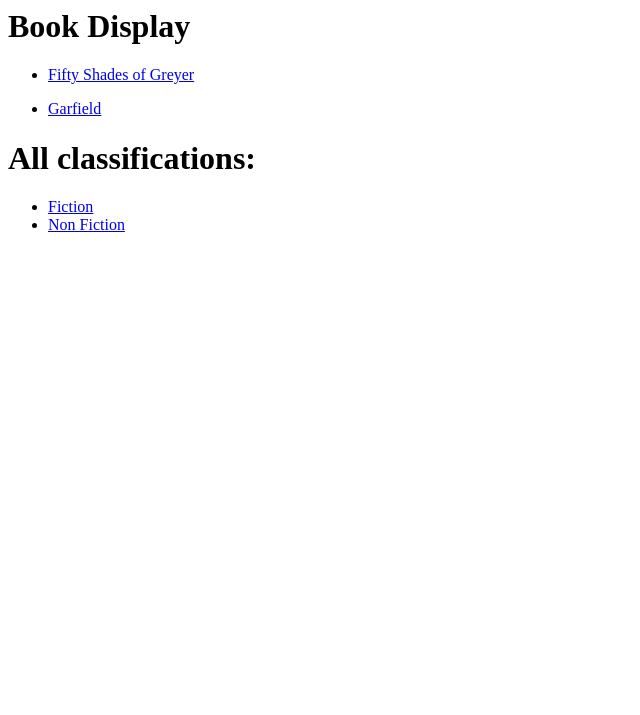
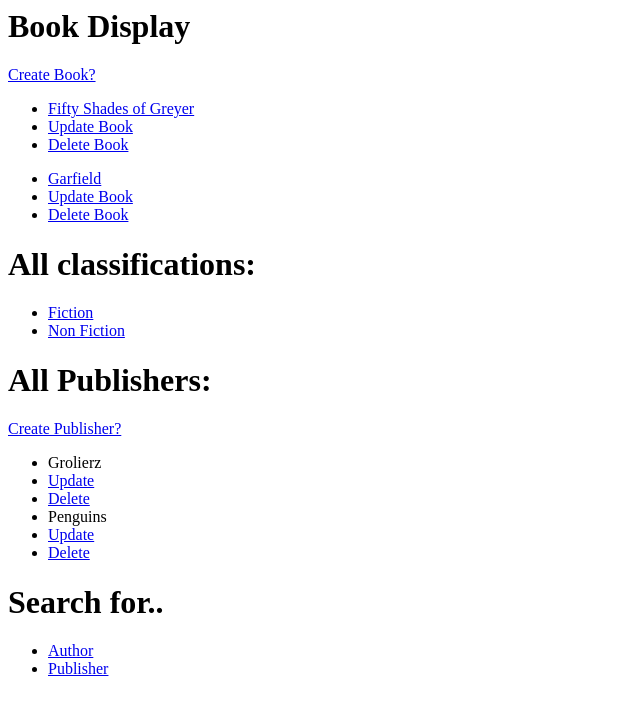
Before and after one commit to atticus-ezis/mysite, a Django app: page /books/ in a window 1280 px wide. Shown: the top 715 px of the page, without its empty margins (0-640 px from the left). Run offline with Django 5.2, Linux system fonts and the light colour scheme; data comes from the database, SQL or seed files in the repository; both versions use the stored data as it was after the commit.

Commit message:
Exercise 6

```diff
--- /dev/null
+++ b/books/templates/create_author.html
@@ -0,0 +1,4 @@
+<form method="POST">
+  {% csrf_token %} {{ form.as_p }}
+  <input type="submit" value="Create" />
+</form>
--- /dev/null
+++ b/books/templates/create_book.html
@@ -0,0 +1,5 @@
+<h1>Create {{ object }}</h1>
+<form action="" method="post">
+  {% csrf_token %} {{form.as_p}}
+  <input type="submit" value="Submit" />
+</form>
--- /dev/null
+++ b/books/templates/delete_author.html
@@ -0,0 +1,5 @@
+<form method="POST">
+  {% csrf_token %} Are you want to delete this item ?
+  <input type="submit" value="Yes" />
+  <a href="/books/">Cancel</a>
+</form>
--- a/books/templates/display_books.html
+++ b/books/templates/display_books.html
@@ -1,15 +1,35 @@
 <h1>Book Display</h1>
+<a href={% url 'create_book'%}>Create Book?</a>
 {% for book in books %}
 <ul>
 
   <li><a href={% url 'book_details' book.pk %}>{{book.title}}</a></li>
+  <li><a href={% url "update_book" book.pk%}>Update Book</a></li>
+  <li><a href={% url "delete_book" book.pk%}>Delete Book</a></li>
 </ul>
 
 {% endfor %}
 
 <h1>All classifications:</h1>
+
 <ul>
   {% for classification in classifications %}
   <li><a href={% url 'classification_profile' classification.pk%}>{{classification.name}}</a></li>
   {% endfor %}
 </ul>
+
+<h1>All Publishers:</h1>
+<a href={% url 'create_publisher'%}>Create Publisher?</a>
+<ul>
+  {% for publisher in publishers %}
+  <li>{{publisher.name}}</li>
+  <li><a href={% url 'update_publisher' publisher.pk%}>Update</a></li>
+  <li><a href={% url 'delete_publisher' publisher.pk%}>Delete</a></li>
+  {% endfor %}
+</ul>
+
+<h1>Search for..</h1>
+<ul>
+  <li><a href={% url 'search_author' %}>Author</a></li>
+  <li><a href={% url 'search_publisher' %}>Publisher</a></li>
+</ul>
--- /dev/null
+++ b/books/templates/update_author.html
@@ -0,0 +1,4 @@
+<form method="POST">
+  {% csrf_token %} {{ form.as_p }}
+  <input type="submit" value="Update" />
+</form>
--- /dev/null
+++ b/books/templates/update_book.html
@@ -0,0 +1,5 @@
+<h1>Update {% if book %}{{book.name}}{% endif %} {% if publisher %}{{publisher.name}}{% endif %}</h1>
+<form action="" method="post">
+  {% csrf_token %} {{ form.as_p }}
+  <input type="submit" value="submit" />
+</form>
--- /dev/null
+++ b/books/urls.py
@@ -0,0 +1,19 @@
+from django.urls import path
+from .views import search, create_author, update_author, delete_author, contact, search_publisher, search_author, create_book, update_book, delete_book, create_publisher, update_publisher, delete_publisher
+
+urlpatterns = [
+    # search contact create
+    path("search/", search, name="search"),
+    path('create_author/', create_author, name="create_author"),
+    path("<int:pk>/update/", update_author),
+    path("<int:pk>/delete/", delete_author),
+    path('contact/', contact, name="contact"),
+    path('search_publisher/', search_publisher, name="search_publisher"),
+    path('search_author/', search_author, name="search_author"),
+    path('create_book/', create_book, name="create_book"),
+    path('update_book/<int:pk>/', update_book, name="update_book" ),
+    path('delete_book/<int:pk>/', delete_book, name="delete_book" ),
+    path('create_publisher/', create_publisher, name="create_publisher"),
+    path('update_publisher/<int:pk>/', update_publisher, name="update_publisher"),
+    path('delete_publisher/<int:pk>/', delete_publisher, name="delete_publisher"),
+]
--- a/books/views.py
+++ b/books/views.py
@@ -1,4 +1,4 @@
-from django.shortcuts import render, get_object_or_404
+from django.shortcuts import render, get_object_or_404, HttpResponse, redirect
 
 
 
@@ -9,7 +9,8 @@
 def book_display(request):
     books = Book.objects.all()
     classifications = Classification.objects.all()
-    return render(request, 'display_books.html', {"books":books, "classifications":classifications})
+    publishers = Publisher.objects.all()
+    return render(request, 'display_books.html', {"books":books, "classifications":classifications, "publishers":publishers})
 
 def book_details(request, pk):
     book = get_object_or_404(Book, pk=pk)
@@ -28,3 +29,168 @@
     classification = get_object_or_404(Classification, pk=pk)
     books = classification.books.all()
     return render(request, 'classification_profile.html', {"classification":classification, "books":books})
+
+def user_agent(request):
+    values = list(request.META.items())
+    values.sort()
+    html = []
+    for k, v in values:
+        html.append(f"<tr><td>{k}</td><td>{v}</td></tr>")
+    return HttpResponse(f"<table>{''.join(html)}</table>\n")
+
+def search(request):
+    errors = []
+    if "query" in request.GET:
+        query = request.GET["query"]
+        # breakpoint()
+        if not query:
+            errors.append("Enter a search term.")
+        elif len(query) > 20:
+            errors.append("Please enter at most 20 characters")
+
+        else:
+            books = Book.objects.filter(title__icontains=query)
+            return render(request,"search_results.html",{"books": books, "query": query},)
+    return render(request, "search_form.html", {"errors": errors})
+
+from django.http import HttpResponseRedirect
+from .forms import ContactForm, AuthorForm
+
+def contact(request):
+    if request.method == "POST": # If the form has been submitted...
+        form = ContactForm(request.POST) # A form bound to the POST data
+        if form.is_valid(): # All validation rules pass
+            return HttpResponseRedirect("/thanks/")
+    else:
+        form = ContactForm() # An unbound form
+    return render(request,"contact.html", {"form": form}
+)
+
+
+def create_author(request):
+    form = AuthorForm()
+    if request.method == "POST":
+        form = AuthorForm(request.POST)
+    if form.is_valid():
+        form.save()
+        return HttpResponseRedirect("/authors/")
+    context = {"form": form}
+    return render(request, "create_author.html", context)
+
+def update_author(request, pk=None):
+    author = get_object_or_404(Author, pk=pk)
+    form = AuthorForm(instance=author)
+    if request.method == "POST":
+        form = AuthorForm(request.POST, instance=author)
+    if form.is_valid():
+        form.save()
+        return HttpResponseRedirect("/authors/")
+    context = {"form": form}
+    return render(request, "update_author.html", context)
+
+def delete_author(request, pk=None):
+    author = get_object_or_404(Author, pk=pk)
+    if request.method == "POST":
+        author.delete()
+        return HttpResponseRedirect("/authors/")
+    context = {}
+    return render(request, "delete_author.html", context)
+
+# Exercise 4 create search for publisher and
+
+from .forms import SearchForm
+
+def search_publisher(request):
+    if "query" in request.GET:
+        # query = request.GET.get("query")
+        form = SearchForm(request.GET)
+        if form.is_valid():
+            query = form.cleaned_data["query"]
+            publishers = Publisher.objects.filter(name__icontains=query)
+    else:
+        form = SearchForm()
+        publishers = []
+
+
+    return render(request, 'search_publisher.html', {"form": form, "publishers":publishers})
+
+from django.db.models import Q
+
+def search_author(request):
+    if "query" in request.GET:
+        form = SearchForm(request.GET)
+        if form.is_valid():
+            query = form.cleaned_data["query"]
+            authors = Author.objects.filter(Q(first_name__icontains=query) | Q(last_name__icontains=query))
+    else:
+        form = SearchForm()
+        authors = []
+    return render(request, 'search_author.html', {"form":form, "authors":authors})
+
+# create book add update delete
+
+from .forms import CreateBook
+
+def create_book(request):
+    object = 'Book'
+    if request.method == 'POST':
+        form = CreateBook(request.POST)
+        if form.is_valid():
+            form.save()
+            return redirect('book_display')
+    else:
+        form = CreateBook()
+    context = {"form":form, "object":object}
+    return render(request, 'create_book.html', context)
+
+def update_book(request, pk):
+    book = get_object_or_404(Book, pk=pk)
+    form = CreateBook(instance=book)
+    if request.method == 'POST':
+        form = CreateBook(request.POST, instance=book)
+        if form.is_valid():
+            form.save()
+            return redirect('book_display')
+    return render(request, 'update_book.html', {"form":form})
+
+def delete_book(request, pk):
+    book = get_object_or_404(Book, pk=pk)
+    context = {'book':book}
+    if request.method == 'POST':
+        book.delete()
+        return redirect('book_display')
+    return render(request, "delete_author.html", context)
+
+
+# publisher create, update, delete
+from .forms import CreatePublisher
+
+def create_publisher(request):
+    object = 'Publisher'
+    if request.method == 'POST':
+        form = CreatePublisher(request.POST)
+        if form.is_valid():
+            form.save()
+            return redirect('book_display')
+    else:
+        form = CreatePublisher()
+    context = {'form':form, "object":object}
+    return render(request, "create_book.html", context)
+
+def update_publisher(request, pk):
+    publisher = get_object_or_404(Publisher, pk=pk)
+    form = CreatePublisher(instance=publisher)
+    if request.method == 'POST':
+        form = CreatePublisher(request.POST, instance=publisher)
+        if form.is_valid():
+            form.save()
+            return redirect('book_display')
+    context = {"form":form, "publisher":publisher}
+    return render(request, 'update_book.html', context)
+
+def delete_publisher(request, pk):
+    publisher = get_object_or_404(Publisher, pk=pk)
+    if request.method == 'POST':
+        publisher.delete()
+        return redirect('book_display')
+    return render(request, 'delete_author.html')
--- a/mysite/urls.py
+++ b/mysite/urls.py
@@ -15,7 +15,7 @@
     2. Add a URL to urlpatterns:  path('blog/', include('blog.urls'))
 """
 from django.contrib import admin
-from django.urls import path
+from django.urls import path, include
 from .views import index, current_datetime, hours_ahead, sum, date_check
 from books.views import book_display, book_details, author_profile, display_classifications, classification_profile
 
@@ -31,4 +31,5 @@
     path('author/<int:pk>/', author_profile, name = "author_profile"),
     path('classifications/', display_classifications, name="display_classifications"),
     path('classification-profile/<int:pk>/', classification_profile, name = "classification_profile"),
+    path('books/', include('books.urls')),
 ]
```
Also changed, not shown: books/forms.py (added, +36 -0 lines), books/templates/contact.html (added, +13 -0 lines), books/templates/search_author.html (added, +12 -0 lines), books/templates/search_form.html (added, +20 -0 lines), books/templates/search_publisher.html (added, +8 -0 lines), books/templates/search_results.html (added, +20 -0 lines), books/models.py (line endings or trailing spaces), db.sqlite3.
